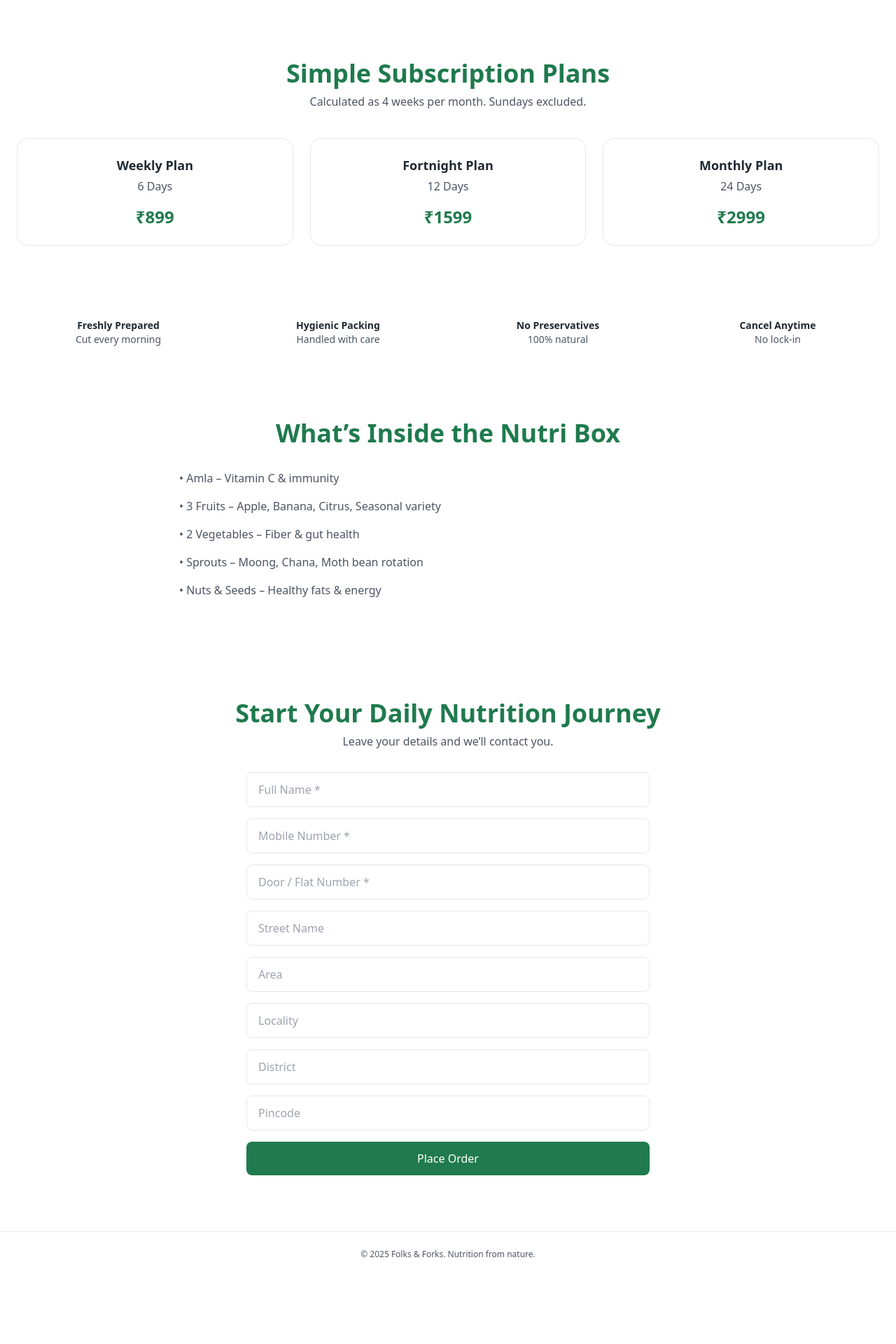
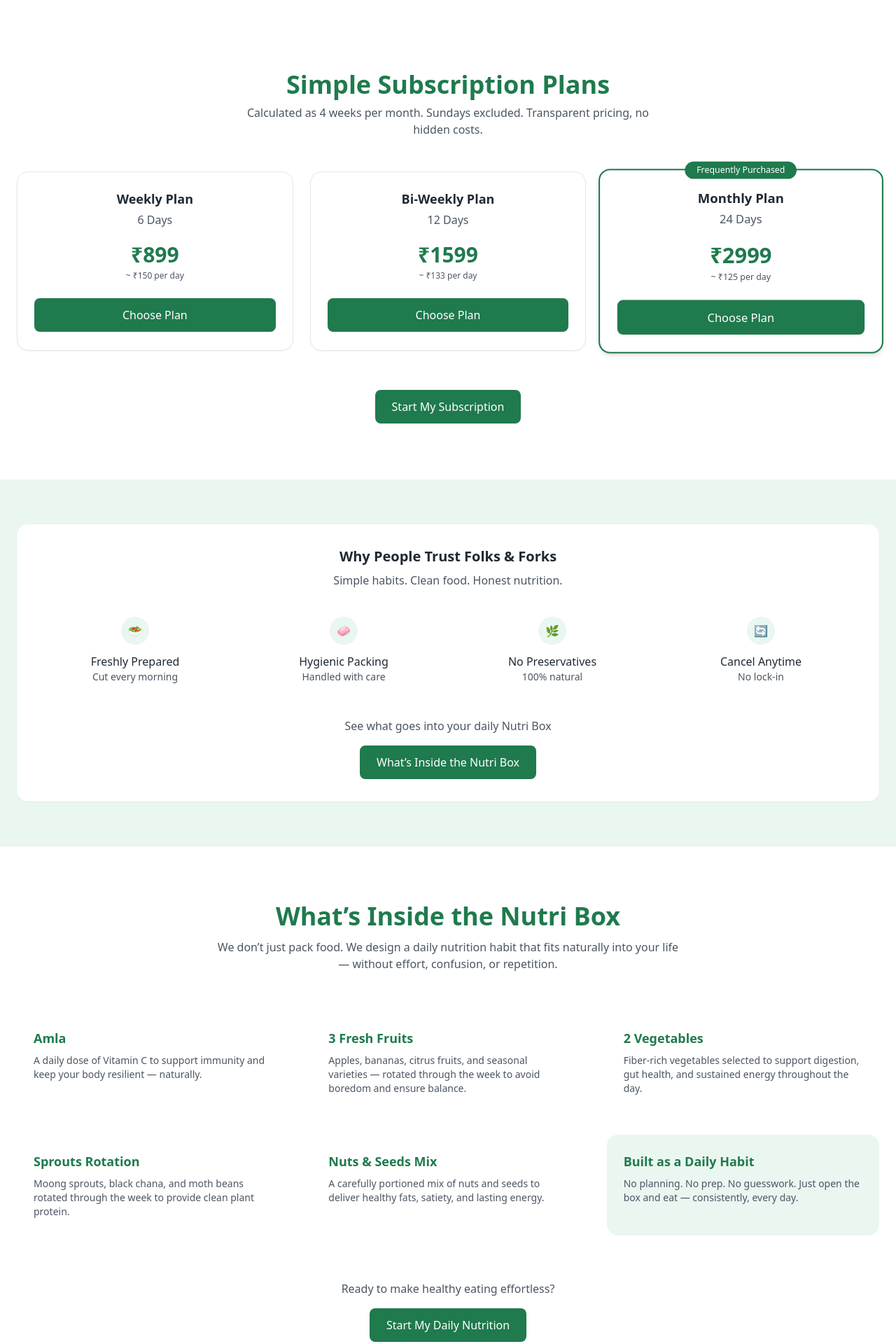
Before and after one commit to solai-sakthi-dasan-23/folks-and-forks, a React (Vite) app in the folder frontend/folks-and-forks/: page / in a window 1280 px wide. Shown: the part 1100-3020 px from the top of the page at 70% size. Before the commit the page ends 2924 px from the top, so only its background shows below. Built offline with nearby package versions, Linux system fonts and the light colour scheme; no server answers.

Commit message:
Updated the styling for info and pricing

```diff
--- a/frontend/folks-and-forks/src/components/NutriDetails.jsx
+++ b/frontend/folks-and-forks/src/components/NutriDetails.jsx
@@ -1,16 +1,107 @@
-export default function NutriDetails() {
+export default function BoxContents() {
   return (
-    <section id="contents" className="section py-16">
-      <h2 className="heading text-center">
-        What’s Inside the Nutri Box
-      </h2>
+    <section
+      id="contents"
+      className="py-20 bg-white"
+    >
+      <div className="section">
+        {/* Heading */}
+        <h2 className="heading text-center">
+          What’s Inside the Nutri Box
+        </h2>
 
-      <div className="mt-8 space-y-4 max-w-3xl mx-auto subtext">
-        <p>• Amla – Vitamin C & immunity</p>
-        <p>• 3 Fruits – Apple, Banana, Citrus, Seasonal variety</p>
-        <p>• 2 Vegetables – Fiber & gut health</p>
-        <p>• Sprouts – Moong, Chana, Moth bean rotation</p>
-        <p>• Nuts & Seeds – Healthy fats & energy</p>
+        <p className="text-center text-textSecondary mt-3 max-w-2xl mx-auto">
+          We don’t just pack food. We design a daily nutrition habit that
+          fits naturally into your life — without effort, confusion, or
+          repetition.
+        </p>
+
+        {/* Content cards */}
+        <div className="mt-14 grid grid-cols-1 sm:grid-cols-2 md:grid-cols-3 gap-8">
+
+          {/* Amla */}
+          <div className="bg-sectionTint rounded-2xl p-6">
+            <p className="text-lg font-semibold text-brandGreen">
+              Amla
+            </p>
+            <p className="text-sm text-textSecondary mt-2">
+              A daily dose of Vitamin C to support immunity and keep your
+              body resilient — naturally.
+            </p>
+          </div>
+
+          {/* Fruits */}
+          <div className="bg-sectionTint rounded-2xl p-6">
+            <p className="text-lg font-semibold text-brandGreen">
+              3 Fresh Fruits
+            </p>
+            <p className="text-sm text-textSecondary mt-2">
+              Apples, bananas, citrus fruits, and seasonal varieties —
+              rotated through the week to avoid boredom and ensure balance.
+            </p>
+          </div>
+
+          {/* Vegetables */}
+          <div className="bg-sectionTint rounded-2xl p-6">
+            <p className="text-lg font-semibold text-brandGreen">
+              2 Vegetables
+            </p>
+            <p className="text-sm text-textSecondary mt-2">
+              Fiber-rich vegetables selected to support digestion, gut
+              health, and sustained energy throughout the day.
+            </p>
+          </div>
+
+          {/* Sprouts */}
+          <div className="bg-sectionTint rounded-2xl p-6">
+            <p className="text-lg font-semibold text-brandGreen">
+              Sprouts Rotation
+            </p>
+            <p className="text-sm text-textSecondary mt-2">
+              Moong sprouts, black chana, and moth beans rotated through
+              the week to provide clean plant protein.
+            </p>
+          </div>
+
+          {/* Nuts & Seeds */}
+          <div className="bg-sectionTint rounded-2xl p-6">
+            <p className="text-lg font-semibold text-brandGreen">
+              Nuts & Seeds Mix
+            </p>
+            <p className="text-sm text-textSecondary mt-2">
+              A carefully portioned mix of nuts and seeds to deliver
+              healthy fats, satiety, and lasting energy.
+            </p>
+          </div>
+
+          {/* Habit message */}
+          <div className="bg-brandGreenSoft rounded-2xl p-6">
+            <p className="text-lg font-semibold text-brandGreen">
+              Built as a Daily Habit
+            </p>
+            <p className="text-sm text-textSecondary mt-2">
+              No planning. No prep. No guesswork. Just open the box and
+              eat — consistently, every day.
+            </p>
+          </div>
+        </div>
+
+        {/* CTA */}
+        <div className="mt-16 text-center">
+          <p className="text-textSecondary mb-4">
+            Ready to make healthy eating effortless?
+          </p>
+          <button
+            onClick={() =>
+              document
+                .getElementById("order")
+                ?.scrollIntoView({ behavior: "smooth" })
+            }
+            className="primary-btn px-10"
+          >
+            Start My Daily Nutrition
+          </button>
+        </div>
       </div>
     </section>
   );
--- a/frontend/folks-and-forks/src/components/Pricing.jsx
+++ b/frontend/folks-and-forks/src/components/Pricing.jsx
@@ -1,33 +1,103 @@
 export default function Pricing() {
+  const scrollToOrder = () => {
+    document
+      .getElementById("order")
+      ?.scrollIntoView({ behavior: "smooth" });
+  };
+
   return (
-    <section id="pricing" className="bg-sectionTint py-16">
+    <section id="pricing" className="bg-sectionTint py-20">
       <div className="section">
         <h2 className="heading text-center">
           Simple Subscription Plans
         </h2>
-        <p className="text-center subtext mt-2">
+
+        <p className="text-center subtext mt-2 max-w-xl mx-auto">
           Calculated as 4 weeks per month. Sundays excluded.
+          Transparent pricing, no hidden costs.
         </p>
 
-        <div className="mt-10 grid grid-cols-1 sm:grid-cols-3 gap-6">
-          {[
-            { name: "Weekly", days: "6 Days", price: "₹899" },
-            { name: "Fortnight", days: "12 Days", price: "₹1599" },
-            { name: "Monthly", days: "24 Days", price: "₹2999" },
-          ].map((plan) => (
-            <div
-              key={plan.name}
-              className="bg-white border border-borderLight rounded-2xl p-6 text-center"
+        <div className="mt-12 grid grid-cols-1 sm:grid-cols-3 gap-6">
+
+          {/* Weekly Plan */}
+          <div className="bg-white border border-borderLight rounded-2xl p-6 text-center shadow-sm hover:shadow-md transition">
+            <h3 className="font-semibold text-lg">
+              Weekly Plan
+            </h3>
+            <p className="subtext mt-1">6 Days</p>
+
+            <p className="mt-5 text-3xl font-bold text-brandGreen">
+              ₹899
+            </p>
+            <p className="mt-1 text-xs text-textSecondary">
+              ~ ₹150 per day
+            </p>
+
+            <button
+              onClick={scrollToOrder}
+              className="mt-6 w-full primary-btn"
             >
-              <h3 className="font-semibold text-lg">
-                {plan.name} Plan
-              </h3>
-              <p className="subtext mt-1">{plan.days}</p>
-              <p className="mt-4 text-2xl font-bold text-brandGreen">
-                {plan.price}
-              </p>
-            </div>
-          ))}
+              Choose Plan
+            </button>
+          </div>
+
+          {/* Bi-Weekly Plan */}
+          <div className="bg-white border border-borderLight rounded-2xl p-6 text-center shadow-sm hover:shadow-md transition">
+            <h3 className="font-semibold text-lg">
+              Bi-Weekly Plan
+            </h3>
+            <p className="subtext mt-1">12 Days</p>
+
+            <p className="mt-5 text-3xl font-bold text-brandGreen">
+              ₹1599
+            </p>
+            <p className="mt-1 text-xs text-textSecondary">
+              ~ ₹133 per day
+            </p>
+
+            <button
+              onClick={scrollToOrder}
+              className="mt-6 w-full primary-btn"
+            >
+              Choose Plan
+            </button>
+          </div>
+
+          {/* Monthly Plan – Highlighted */}
+          <div className="relative bg-white border-2 border-brandGreen rounded-2xl p-6 text-center shadow-md scale-[1.03]">
+            <span className="absolute -top-3 left-1/2 -translate-x-1/2 bg-brandGreen text-white text-xs px-4 py-1 rounded-full">
+              Frequently Purchased
+            </span>
+
+            <h3 className="font-semibold text-lg">
+              Monthly Plan
+            </h3>
+            <p className="subtext mt-1">24 Days</p>
+
+            <p className="mt-5 text-3xl font-bold text-brandGreen">
+              ₹2999
+            </p>
+            <p className="mt-1 text-xs text-textSecondary">
+              ~ ₹125 per day
+            </p>
+
+            <button
+              onClick={scrollToOrder}
+              className="mt-6 w-full primary-btn"
+            >
+              Choose Plan
+            </button>
+          </div>
+        </div>
+
+        {/* Secondary CTA */}
+        <div className="mt-14 text-center">
+          <button
+            onClick={scrollToOrder}
+            className="primary-btn px-10"
+          >
+            Start My Subscription
+          </button>
         </div>
       </div>
     </section>
--- a/frontend/folks-and-forks/src/components/TrustBar.jsx
+++ b/frontend/folks-and-forks/src/components/TrustBar.jsx
@@ -1,33 +1,75 @@
 export default function TrustBar() {
   return (
-    <section className="bg-sectionTint py-10">
-      <div className="section grid grid-cols-1 sm:grid-cols-2 md:grid-cols-4 gap-6 text-center text-sm text-textSecondary">
-        <div>
-          <p className="font-semibold text-textPrimary">
-            Freshly Prepared
+    <section className="bg-brandGreenSoft py-16">
+      <div className="section">
+        <div className="bg-white rounded-2xl p-8 shadow-sm">
+          <h3 className="text-xl font-semibold text-center text-textPrimary">
+            Why People Trust Folks & Forks
+          </h3>
+
+          <p className="text-center text-textSecondary mt-2 max-w-xl mx-auto">
+            Simple habits. Clean food. Honest nutrition.
           </p>
-          <p>Cut every morning</p>
+
+          <div className="mt-10 grid grid-cols-1 sm:grid-cols-2 md:grid-cols-4 gap-6">
+
+            <div className="text-center px-4">
+              <div className="mx-auto mb-3 h-10 w-10 rounded-full bg-brandGreenSoft flex items-center justify-center">
+                🥗
+              </div>
+              <p className="font-medium">Freshly Prepared</p>
+              <p className="text-sm text-textSecondary">
+                Cut every morning
+              </p>
             </div>
 
-        <div>
-          <p className="font-semibold text-textPrimary">
-            Hygienic Packing
+            <div className="text-center px-4">
+              <div className="mx-auto mb-3 h-10 w-10 rounded-full bg-brandGreenSoft flex items-center justify-center">
+                🧼
+              </div>
+              <p className="font-medium">Hygienic Packing</p>
+              <p className="text-sm text-textSecondary">
+                Handled with care
               </p>
-          <p>Handled with care</p>
             </div>
 
-        <div>
-          <p className="font-semibold text-textPrimary">
-            No Preservatives
+            <div className="text-center px-4">
+              <div className="mx-auto mb-3 h-10 w-10 rounded-full bg-brandGreenSoft flex items-center justify-center">
+                🌿
+              </div>
+              <p className="font-medium">No Preservatives</p>
+              <p className="text-sm text-textSecondary">
+                100% natural
               </p>
-          <p>100% natural</p>
             </div>
 
-        <div>
-          <p className="font-semibold text-textPrimary">
-            Cancel Anytime
+            <div className="text-center px-4">
+              <div className="mx-auto mb-3 h-10 w-10 rounded-full bg-brandGreenSoft flex items-center justify-center">
+                🔄
+              </div>
+              <p className="font-medium">Cancel Anytime</p>
+              <p className="text-sm text-textSecondary">
+                No lock-in
               </p>
-          <p>No lock-in</p>
+            </div>
+          </div>
+
+          {/* CTA bridge */}
+          <div className="mt-12 text-center">
+            <p className="text-textSecondary mb-4">
+              See what goes into your daily Nutri Box
+            </p>
+            <button
+              onClick={() =>
+                document
+                  .getElementById("contents")
+                  ?.scrollIntoView({ behavior: "smooth" })
+              }
+              className="primary-btn px-10"
+            >
+              What’s Inside the Nutri Box
+            </button>
+          </div>
         </div>
       </div>
     </section>
```
Lines whose indentation alone changed are shown as unchanged.
